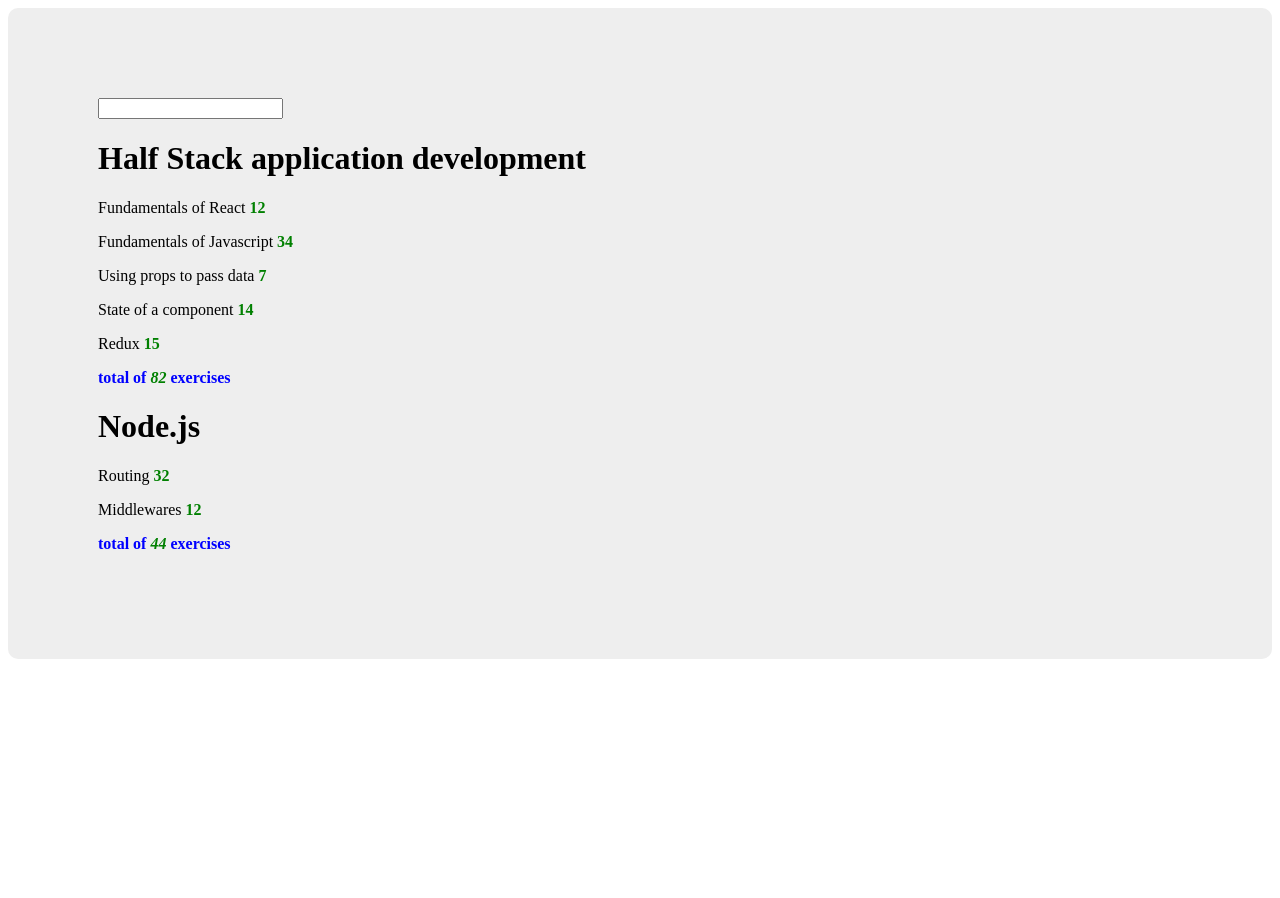
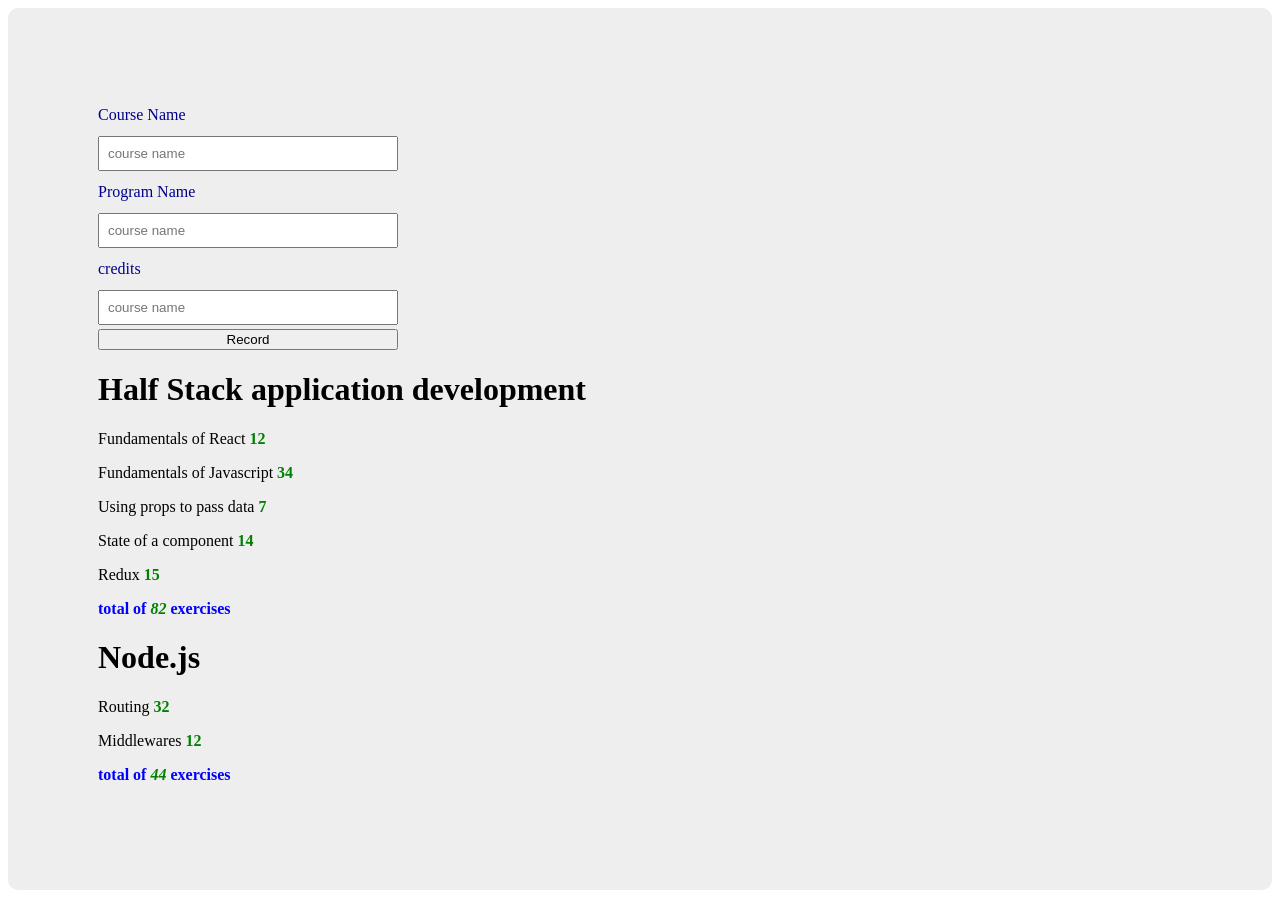
Before and after one commit to ElvisAns/openfullstack, a React (Create React App) app in the folder part2/courseinfo/: page / in a window 1280 px wide. Before the commit the page ends 800 px from the top, so only its background shows below. Built offline with nearby package versions, Linux system fonts and the light colour scheme.

Commit message:
The form component refactor

```diff
--- a/part2/courseinfo/src/components/Course.js
+++ b/part2/courseinfo/src/components/Course.js
@@ -7,7 +7,16 @@
 
 const Form = (props) => {
     return (
-        <input type="text"></input>
+        <div style={props.style}>
+            <label style={props.style.label}>Course Name</label>
+            <input style={props.style.input} type="text" placeholder="course name" />
+            <label style={props.style.label}>Program Name</label>
+            <input style={props.style.input} type="text" placeholder="course name" />
+            <label style={props.style.label}>credits</label>
+            <input style={props.style.input} type="text" placeholder="course name" />
+
+            <button style={props.style.button} type="submit">Record</button>
+        </div>
     )
 }
 
@@ -36,7 +45,7 @@
     }
     return (
         <div style={global.body}>
-            <Form onsubmit={addCourses} />{
+            <Form style={global.form} onsubmit={addCourses} />{
                 course.map(val => {
                     return (
                         <div key={val.id}>
```
